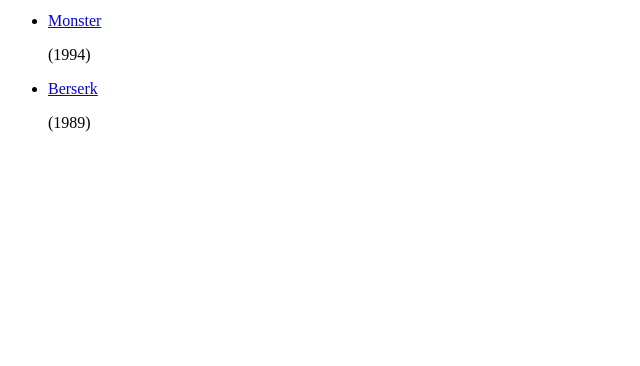
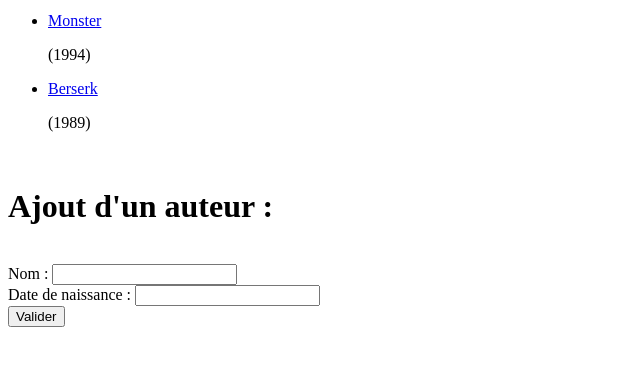
Before and after one commit to mathisparrabere/Ei-PHP-SQL, a PHP site: page / in a window 1280 px wide. Shown: the part 258-624 px from the top of the page, without its empty margins (0-640 px from the left). Run offline with PHP 8.4, Linux system fonts and the light colour scheme; data comes from the database, SQL or seed files in the repository.

Commit message:
Partie 6 : Gestion du dashboard (non fini)

```diff
--- a/index.php
+++ b/index.php
@@ -22,3 +22,13 @@ $manga= $resultat->fetchAll();
         }
     ?>
 </ul>
+<br>
+<form action="addAuthor.php" method="post">
+    <h1>Ajout d'un auteur : </h1>
+    <br>
+    Nom : <input type="text" name="nom" />
+    <br>
+    Date de naissance : <input type="int" name="date_naissance" />
+    <br>
+    <input type="submit" value="Valider" />
+</form>
```
Also changed, not shown: addAuthor.php (added, +25 -0 lines).
